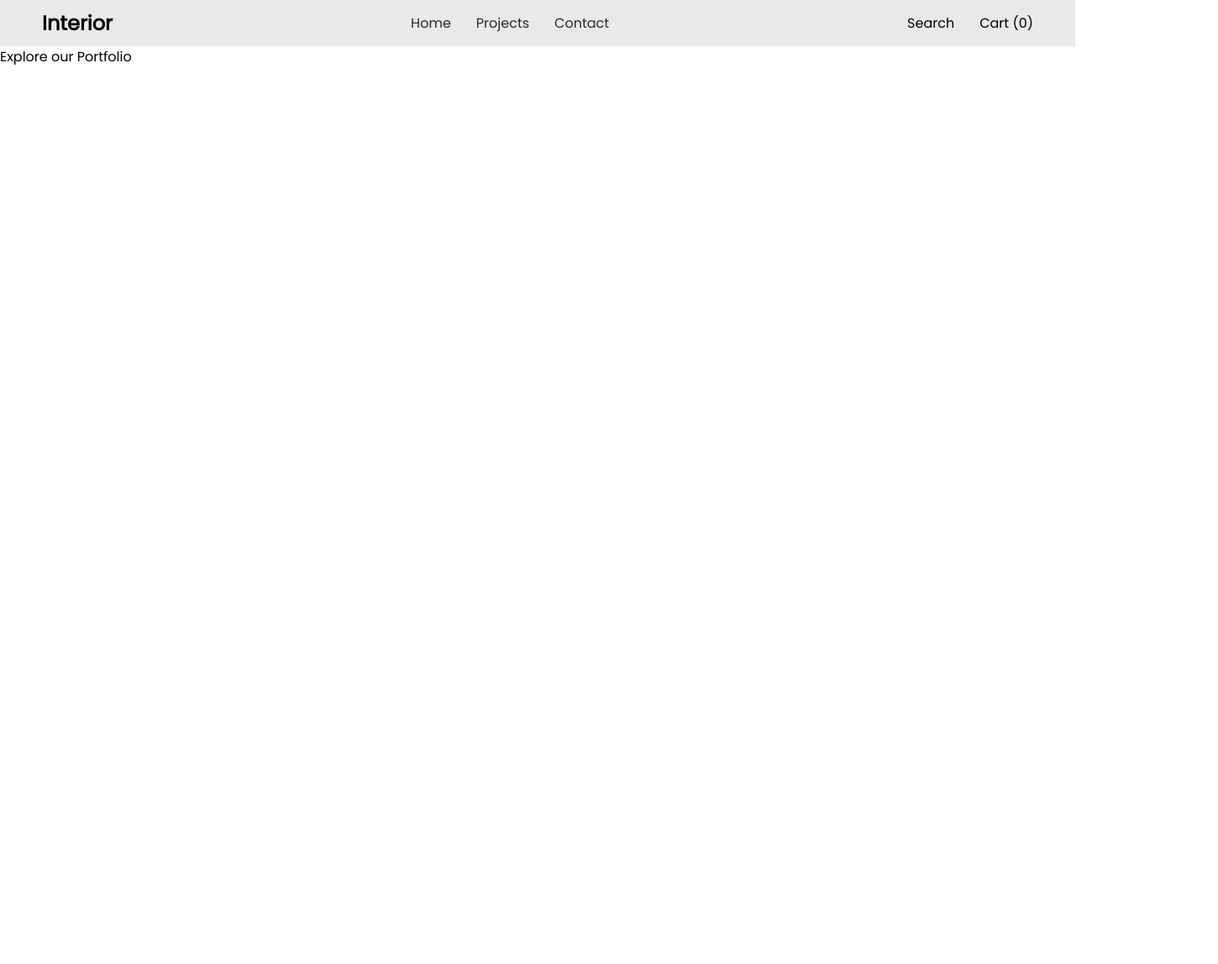
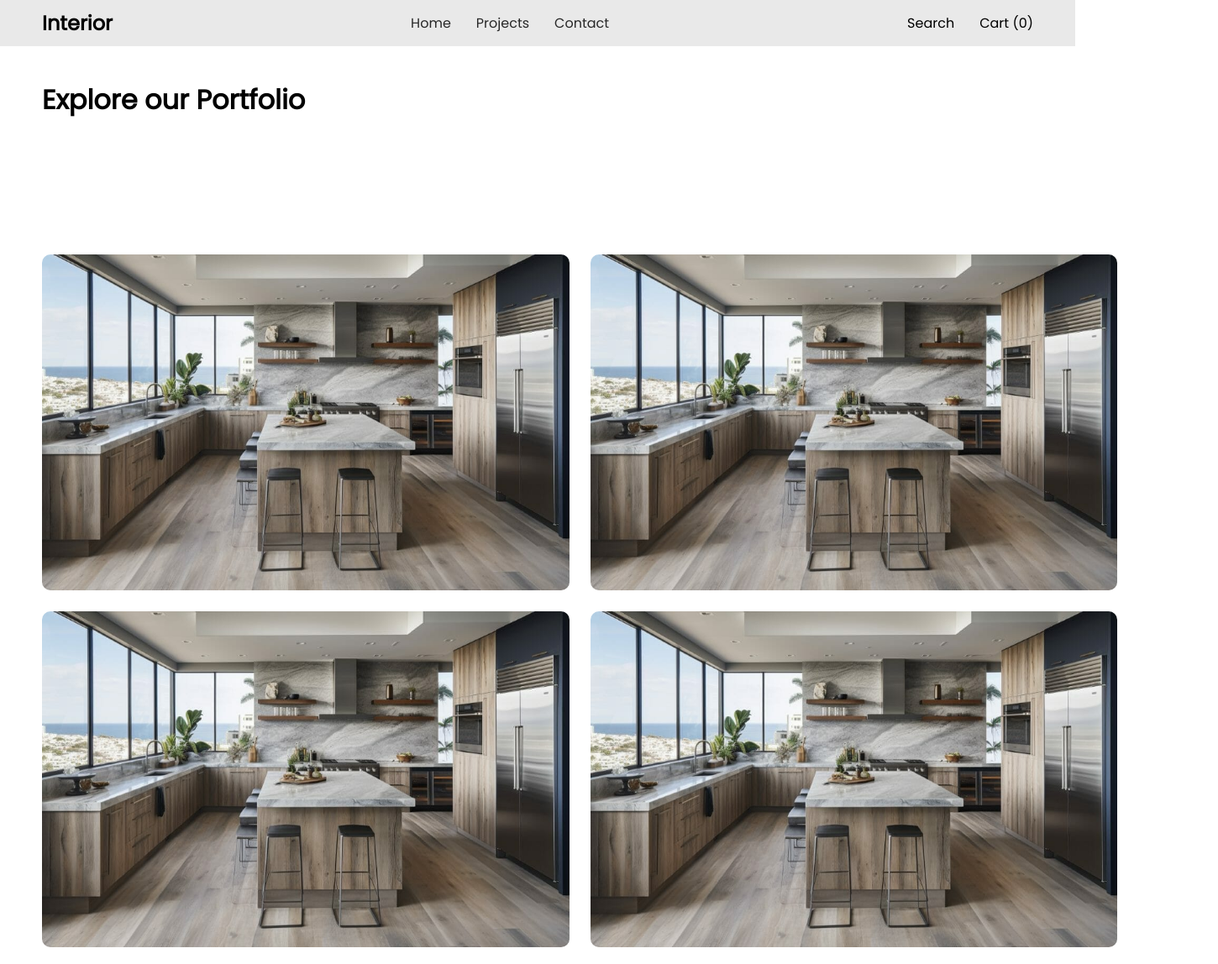
Before and after one commit to Shashank-R87/Interior, a React (Create React App) app: page /projects in a window 1280 px wide. Shown: the whole page at 84% size, 1450 px wide, since content can reach past the window. Before the commit the page ends 800 px from the top, so only its background shows below. Built offline with nearby package versions, Linux system fonts and the light colour scheme.

Commit message:
Issue with the Portfolio tabs

```diff
--- a/src/components/Footer.js
+++ b/src/components/Footer.js
@@ -42,7 +42,7 @@ function Footer() {
                 </div>
             </div>
             <div>
-                <p style={{fontSize: 13}}>Desgined by Interior Showcase</p>
+                <p style={{fontSize: 13}}>Designed by Interior Showcase</p>
             </div>
         </div>
     )
--- /dev/null
+++ b/src/components/PortfolioTab.js
@@ -0,0 +1,18 @@
+import React, { useState } from 'react'
+import Kitchen_interior from "../assets//images/Kitchen_interior.jpg"
+
+function PortfolioTab() {
+
+    const [hovering, setHovering] = useState(false);
+
+    return (
+        <div onMouseOver={() => { setHovering(true) }} onMouseOut={() => { setHovering(false) }} style={{ backgroundImage: `url(${Kitchen_interior}) `, backgroundRepeat: "no-repeat", backgroundSize: "100% 100%", objectFit: 'cover', display: 'flex', borderRadius: 10, justifyContent: 'center', alignItems: 'center', height: 400, overflow: 'hidden', cursor: "pointer", boxShadow: hovering ? "inset 0 0 0 2000px rgba(0, 0, 0, 0.3)" : "", transition: "ease-in-out", transitionDuration: "500ms" }}>
+            {hovering ?
+                <p style={{ width: 100, backgroundColor: 'black', padding: 10, color: 'white', borderRadius: 10 }}>View Details</p> :
+                <p style={{ width: 100, padding: 10 }}></p>
+            }
+        </div>
+    )
+}
+
+export default PortfolioTab
--- a/src/pages/Home.js
+++ b/src/pages/Home.js
@@ -21,7 +21,7 @@ function Home() {
         </div>
         <div style={{ padding: "25px 50px", display: 'flex', gap: 10, justifyContent: "space-between", alignItems: 'end', paddingBottom: 50 }}>
           <p style={{ fontWeight: 600, fontSize: 48, lineHeight: 1.1 }}>We are a passionate team of interior designers with over 10 years of experience.</p>
-          <p style={{ textAlign: 'right', fontSize: 14 }}>Explore our portfolio and get inspired by our stunning interior designs. We are evailable for freelance projects, so feel free to reach out to us.</p>
+          <p style={{ textAlign: 'right', fontSize: 14 }}>Explore our portfolio and get inspired by our stunning interior designs. We are available for freelance projects, so feel free to reach out to us.</p>
         </div>
         <div style={{ padding: "0px 50px" }}>
           <img src={home_main} style={{ width: "100%", borderRadius: 10, objectFit: "cover", height: 750 }} />
--- a/src/pages/Projects.js
+++ b/src/pages/Projects.js
@@ -1,14 +1,23 @@
 import React from 'react'
 import NavBar from '../components/NavBar'
+import PortfolioTab from '../components/PortfolioTab'
 
 function Projects() {
   return (
-    <div style={{ height: "100vh" }}>
+    <div style={{ height: "100vh"}}>
       <NavBar />
-      <p>
+      <h1 style={{ padding: "40px 50px", display: 'flex', justifyContent: 'start', alignItems: 'start', flexDirection: 'column', gap: 20 }}>
         Explore our Portfolio
-      </p>
+      </h1>
+
+      <div style={{ width: "100%", padding: "120px 120px 20px 50px", display: 'grid', gridTemplateColumns: "auto auto", gap: 25 }}>
+        <PortfolioTab />
+        <PortfolioTab />
+        <PortfolioTab />
+        <PortfolioTab />
+      </div>
     </div>
+
   )
 }
 
```
Also changed, not shown: src/assets/images/Kitchen_interior.jpg (added).
